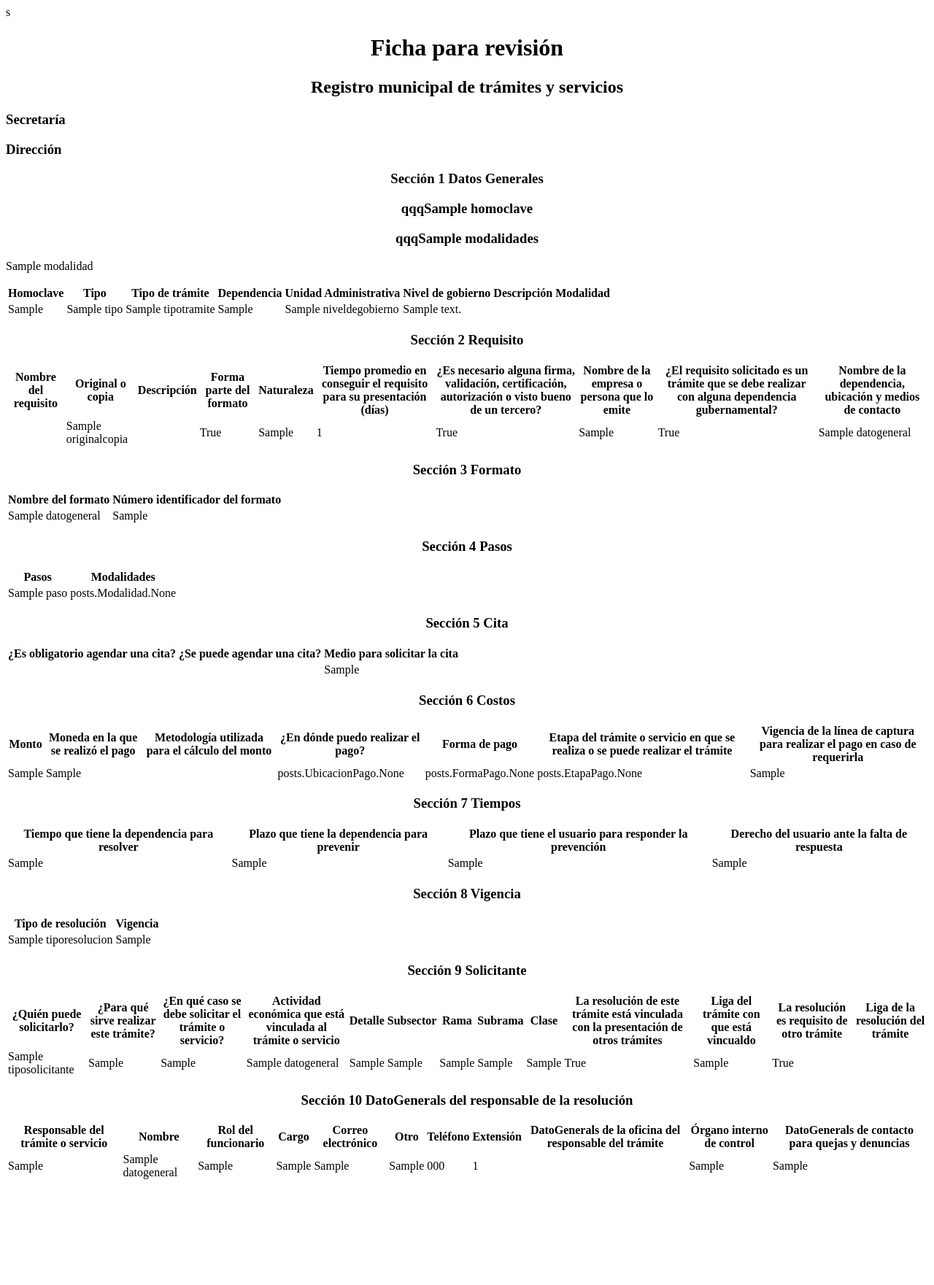
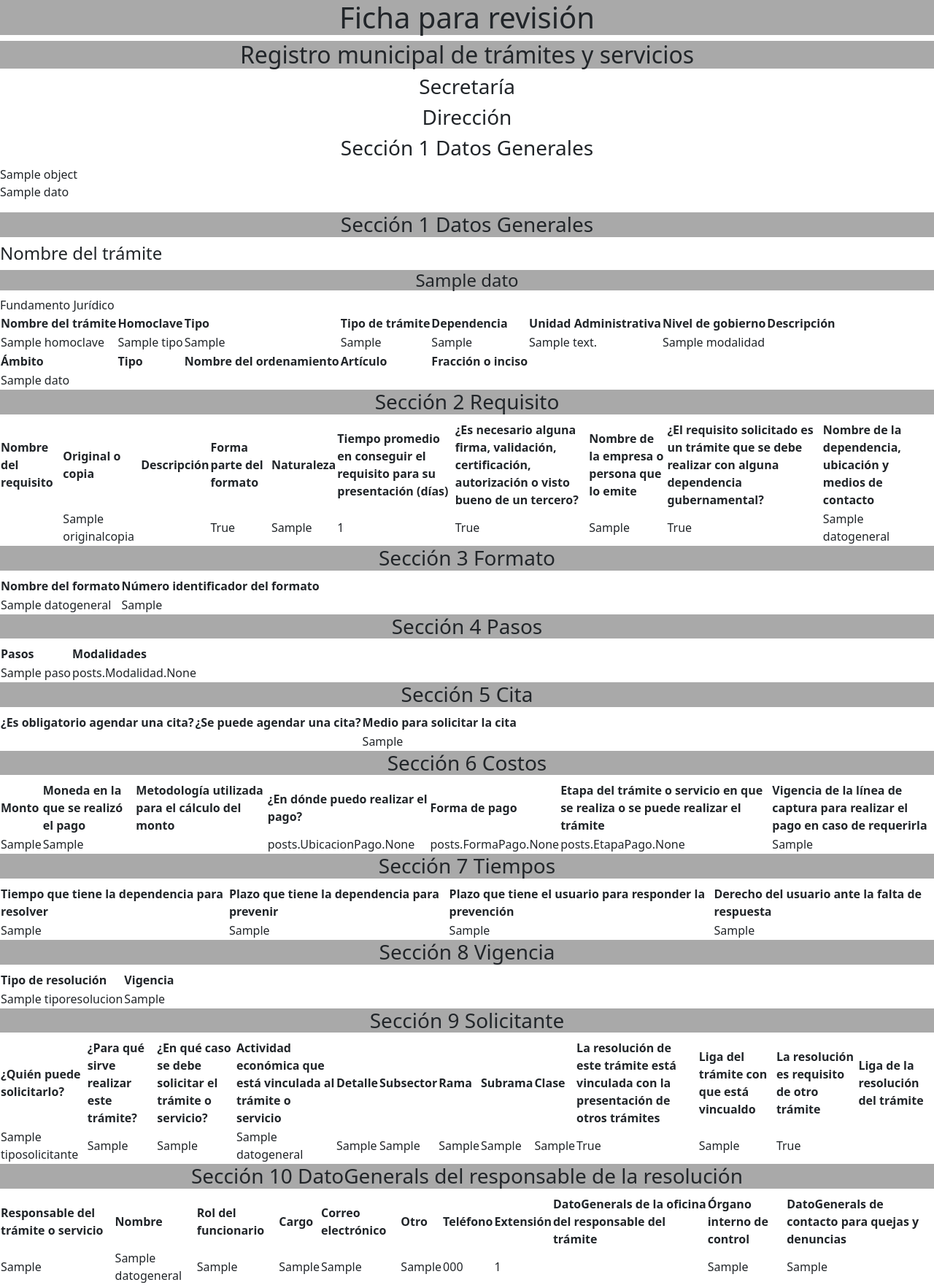
Before and after one commit to ItzelGranados/TyServicios, a Django app: template templates/detalle_tramite.html in a window 1280 px wide. Shown: the whole page at 73% size. Before the commit the page ends 1616 px from the top, so only its background shows below. Run offline with Django 4.2, Linux system fonts and the light colour scheme; tables that the repository leaves empty hold one stand-in row (values such as "Sample post"); the template is opened without the code that fills it: values that come from a table or form of the project are taken from there, most other values are stand-ins (such as "Sample title", 1, 10 or a date in 2020).

Commit message:
Ediciones en las Fichas

```diff
--- a/TyServicios/static/style.css
+++ b/TyServicios/static/style.css
@@ -1,3 +1,10 @@
+
+
+h1, h2, h3{
+    text-align: center;
+}
+
 .title{
-    color: aqua;
+    text-align: center;
+   background: darkgray;
 }
--- a/posts/models.py
+++ b/posts/models.py
@@ -98,7 +98,7 @@
     ley_reglamento = models.ForeignKey(OrdenamientoJuridico, on_delete=models.PROTECT, null=True, blank=True, related_name="+")
     nombre = models.CharField(max_length=250, null=True, blank=True, verbose_name="Nombre")
     articulo = models.CharField(max_length=250, null=True, blank=True, verbose_name="Artículo")
-    fraccion = models.CharField(max_length=250, null=True, blank=True, verbose_name="Fracción y/o servicio")
+    fraccion = models.CharField(max_length=250, null=True, blank=True, verbose_name="Fracción y/o inciso")
     def __str__(self):
         return self.nombre
 
--- a/templates/detalle_tramite.html
+++ b/templates/detalle_tramite.html
@@ -1,18 +1,14 @@
+{% load static %}
 <!DOCTYPE html>
-<html lang="es">s
+<html lang="es">
 
 <head>
-
     <meta charset="UTF-8">
+    <meta name="viewport" content="width=device-width, initial-scale=1">
     <title>Trámites y Servicios</title>
-
-    <style>
-    .title {
-        text-align: center;
-    }
-    </style>
+    <link rel="stylesheet", href="static/style.css">
+    <link href="https://cdn.jsdelivr.net/npm/bootstrap@5.2.1/dist/css/bootstrap.min.css" rel="stylesheet" integrity="sha384-iYQeCzEYFbKjA/T2uDLTpkwGzCiq6soy8tYaI1GyVh/UjpbCx/TYkiZhlZB6+fzT" crossorigin="anonymous">
 </head>
-
 
 <body>
 
@@ -20,39 +16,56 @@
 <h2 class="title">Registro municipal de trámites y servicios</h2>
 <h3>Secretaría</h3>
 <h3>Dirección</h3>
+<h3>Sección 1 Datos Generales </h3>
+
+{{ object }}
+
+{% for dato in object %}
+    <p>{{ dato }}</p>
+
 
 <h3 class="title"> Sección 1 Datos Generales </h3>
-<h3 class="title"> qqq{{ object.homoclave }} </h3>
-<h3 class="title"> qqq{{ object.modalidades }} </h3>
+    <h4>Nombre del trámite</h4>
+<h4 class="title"> {{ dato.nombre_tramite }} </h4>
 
-{% for modalidad in object.modalidades.all %}
-    <p>{{ modalidad }}</p>
-{% endfor %}
 
 <table>
     <tr>
+        <th> Nombre del trámite </th>
         <th>Homoclave</th>
-        <th> Tipo</th>
+        <th> Tipo </th>
         <th> Tipo de trámite</th>
         <th> Dependencia</th>
         <th> Unidad Administrativa</th>
         <th> Nivel de gobierno </th>
         <th> Descripción </th>
-        <th> Modalidad </th>
     </tr>
 
     <tr>
-        <td>{{ DatoGeneral.homoclave }}</td>
-        <td>{{ DatoGeneral.tipo}}</td>
-        <td>{{ DatoGeneral.tipo_tramite}}</td>
-        <td>{{ DatoGeneral.unidad_administrativa}}</td>
-        <td>{{ DatoGeneral.nivel_gobierno}}</td>
-        <td>{{ DatoGeneral.descripcion}}</td>
-        <td>{{ DatoGeneral.modalidad}}</td>
+        <td>{{ dato.homoclave }}</td>
+        <td>{{ dato.tipo}}</td>
+        <td>{{ dato.tipo_tramite}}</td>
+        <td>{{ dato.unidad_administrativa}}</td>
+        <td>{{ dato.nivel_gobierno}}</td>
+        <td>{{ dato.descripcion}}</td>
+        <td>{{ dato.modalidad}}</td>
+    </tr>
+
+    <tr>
+        <thead>Fundamento Jurídico</thead>
+        <th> Ámbito </th>
+        <th> Tipo </th>
+        <th> Nombre del ordenamiento </th>
+        <th> Artículo </th>
+        <th> Fracción o inciso </th>
+    </tr>
+
+    <tr>
+        <td>{{dato}}</td>
     </tr>
 
 </table>
-
+{% endfor %}
     <h3 class="title"> Sección 2 Requisito </h3>
 
 
@@ -268,5 +281,7 @@
     </tr>
     </table>
 
+
+        <script src="https://cdn.jsdelivr.net/npm/bootstrap@5.2.1/dist/js/bootstrap.bundle.min.js" integrity="sha384-u1OknCvxWvY5kfmNBILK2hRnQC3Pr17a+RTT6rIHI7NnikvbZlHgTPOOmMi466C8" crossorigin="anonymous"></script>
 </body>
 </html>
```
Also changed, not shown: templates/lista_tramites.html (+10 -11 lines).
